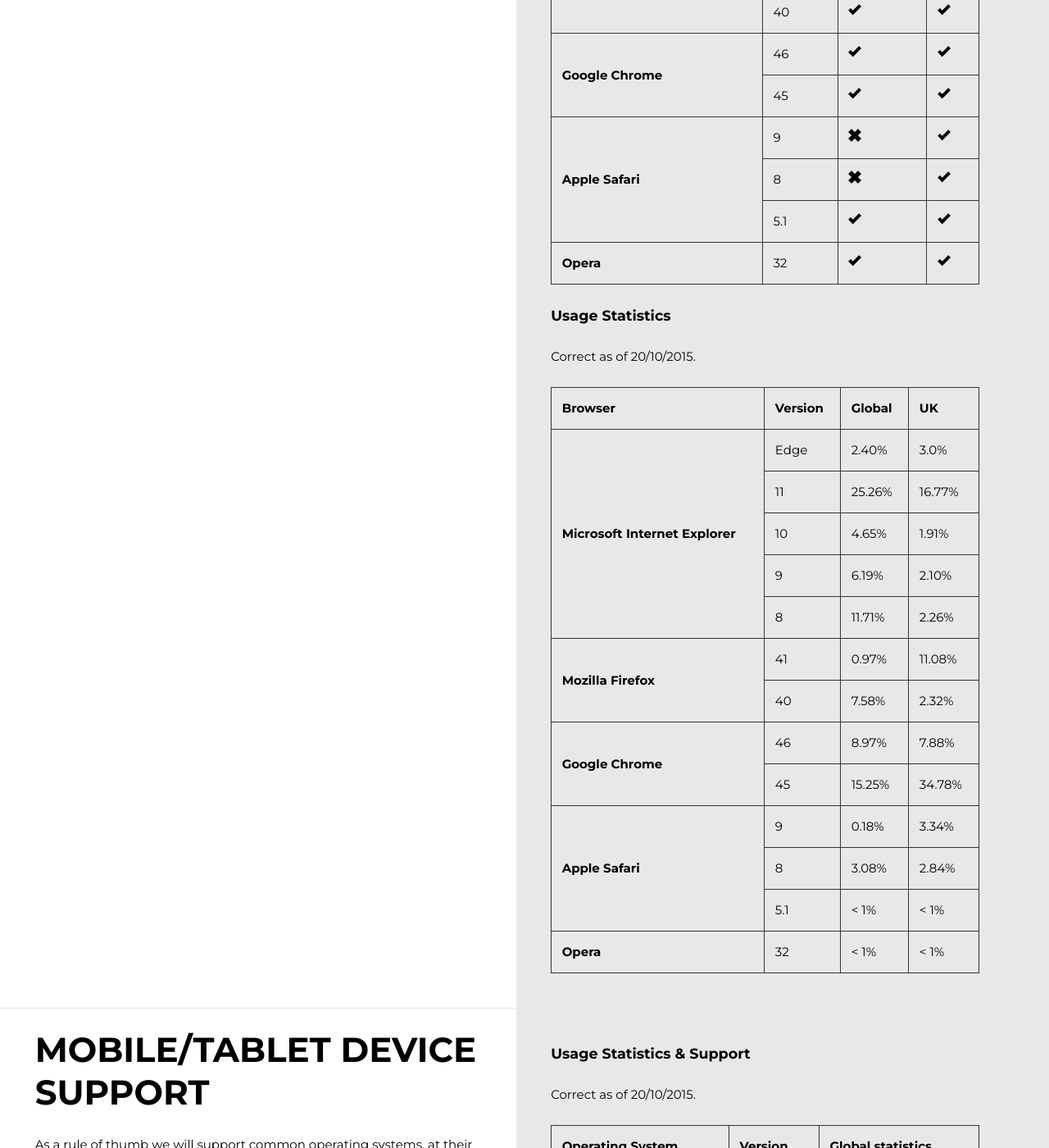
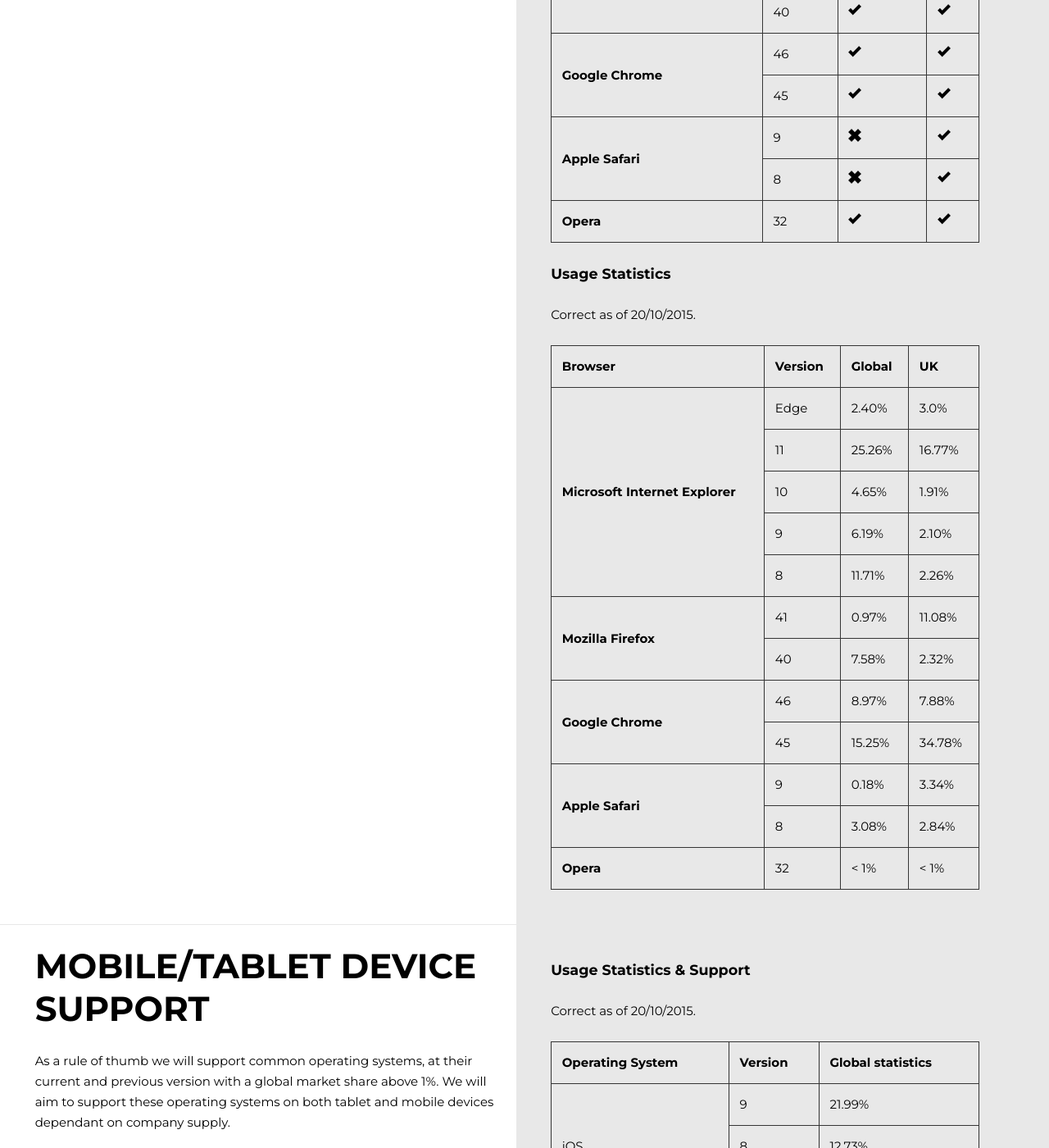
Before and after one commit to creativejar/guidelines, a Jekyll site: the page built from testing/index.html, in a window 1280 px wide and 1400 px high, scrolled down 1638 px. Shown: the whole window at 82% size. Built offline with Jekyll 4.4.1, drawn with Linux system fonts in a browser that asks for light colours.

```diff
--- a/testing/index.html
+++ b/testing/index.html
@@ -93,7 +93,7 @@ weight: 4
 					<td><img alt="Tick" src="{{ "/Uploads/Images/tick.png" | prepend: site.baseurl }}" width="16" height="16"></td>
 				</tr>
 				<tr>
-				<th rowspan="3" scope="row">Apple Safari</th>
+				<th rowspan="2" scope="row">Apple Safari</th>
 					<td>9</td>
 					<td><img alt="Cross" src="{{ "/Uploads/Images/cross.png" | prepend: site.baseurl }}" width="16" height="16"></td>
 					<td><img alt="Tick" src="{{ "/Uploads/Images/tick.png" | prepend: site.baseurl }}" width="16" height="16"></td>
@@ -101,11 +101,6 @@ weight: 4
 				<tr>
 					<td>8</td>
 					<td><img alt="Cross" src="{{ "/Uploads/Images/cross.png" | prepend: site.baseurl }}" width="16" height="16"></td>
-					<td><img alt="Tick" src="{{ "/Uploads/Images/tick.png" | prepend: site.baseurl }}" width="16" height="16"></td>
-				</tr>
-				<tr>
-					<td>5.1</td>
-					<td><img alt="Tick" src="{{ "/Uploads/Images/tick.png" | prepend: site.baseurl }}" width="16" height="16"></td>
 					<td><img alt="Tick" src="{{ "/Uploads/Images/tick.png" | prepend: site.baseurl }}" width="16" height="16"></td>
 				</tr>
 				<tr>
@@ -175,7 +170,7 @@ weight: 4
 					<td>34.78%</td>
 				</tr>
 				<tr>
-				<th rowspan="3" scope="row">Apple Safari</th>
+				<th rowspan="2" scope="row">Apple Safari</th>
 					<td>9</td>
 					<td>0.18%</td>
 					<td>3.34%</td>
@@ -184,11 +179,6 @@ weight: 4
 					<td>8</td>
 					<td>3.08%</td>
 					<td>2.84%</td>
-				</tr>
-				<tr>
-					<td>5.1</td>
-					<td>&lt; 1%</td>
-					<td>&lt; 1%</td>
 				</tr>
 				<tr>
 				<th scope="row">Opera</th>
```
